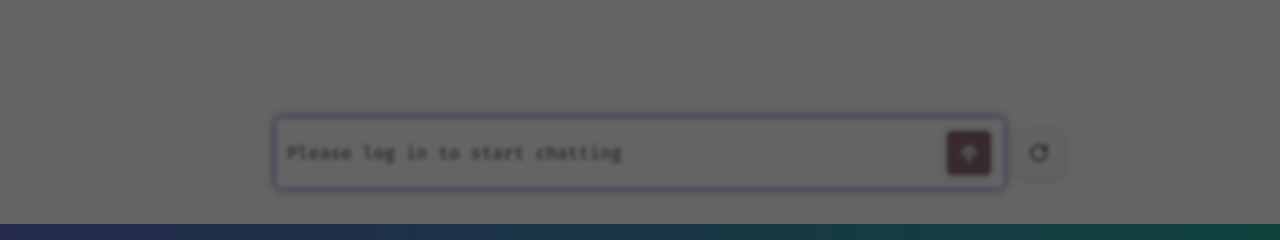
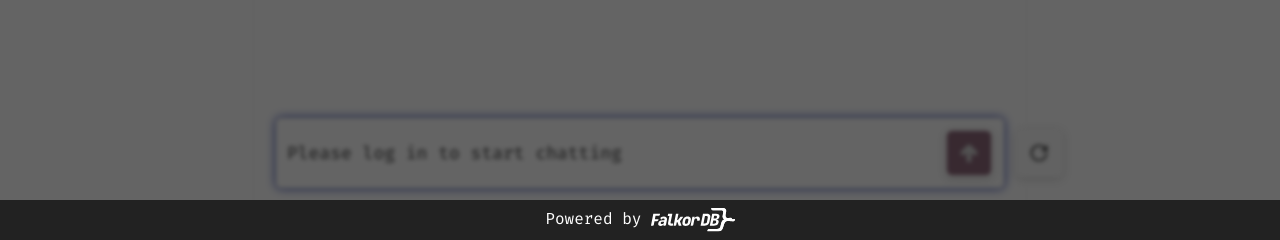
Before and after one commit to FalkorDB/QueryWeaver, a Flask app: page / in a window 1280 px wide. Shown: the part 560-800 px from the top of the page. Run offline with Flask 3, Linux system fonts and the light colour scheme.

Commit message:
move the footer

```diff
--- a/api/static/css/base.css
+++ b/api/static/css/base.css
@@ -47,3 +47,21 @@ button, input, select, textarea {
 ::-webkit-scrollbar-thumb:hover {
   background-color: #a8bbbf;
 }
+
+/* Powered by FalkorDB footer */
+#powered-by-falkordb {
+  width: 100vw;
+  text-align: center;
+  padding: 0.5em 0;
+  font-size: 1em;
+  background: var(--color-bg-secondary, #222);
+  color: var(--color-text-secondary, #fff);
+  position: fixed;
+  bottom: 0;
+  left: 0;
+  z-index: 1000;
+}
+#powered-by-falkordb a {
+  color: inherit;
+  text-decoration: underline;
+}
--- a/api/templates/base.j2
+++ b/api/templates/base.j2
@@ -15,7 +15,13 @@
 
     {% block modals %}{% endblock %}
 
-    {% block scripts %}
+</body>
+<footer id="powered-by-falkordb">
+  Powered by <a href="https://falkordb.com" target="_blank" rel="noopener">
+    <img src="{{ url_for('static', filename='public/icons/logo.svg') }}" alt="FalkorDB Logo" style="height:1.5em;vertical-align:middle;" />
+  </a>
+</footer>
+{% block scripts %}
     {# Set authentication state for JS #}
     <script>
       window.isAuthenticated = {{ 'true' if is_authenticated else 'false' }};
@@ -29,6 +35,6 @@
       window.currentUser = null;
       {% endif %}
     </script>
-    {% endblock %}
+{% endblock %}
 </body>
 </html>
--- a/api/templates/components/sidebar_menu.j2
+++ b/api/templates/components/sidebar_menu.j2
@@ -14,8 +14,4 @@
         {% include 'components/menu_analytics.j2' %}
     </div>
 
-    <div id="menu-footer">
-        <p id="rights-reserved">All Rights Reserved (c) FalkorDB 2025 | <a class="link"
-                href="https://falkordb.com" target="_blank" rel="noopener">falkordb.com</a></p>
-    </div>
 </div>
```
